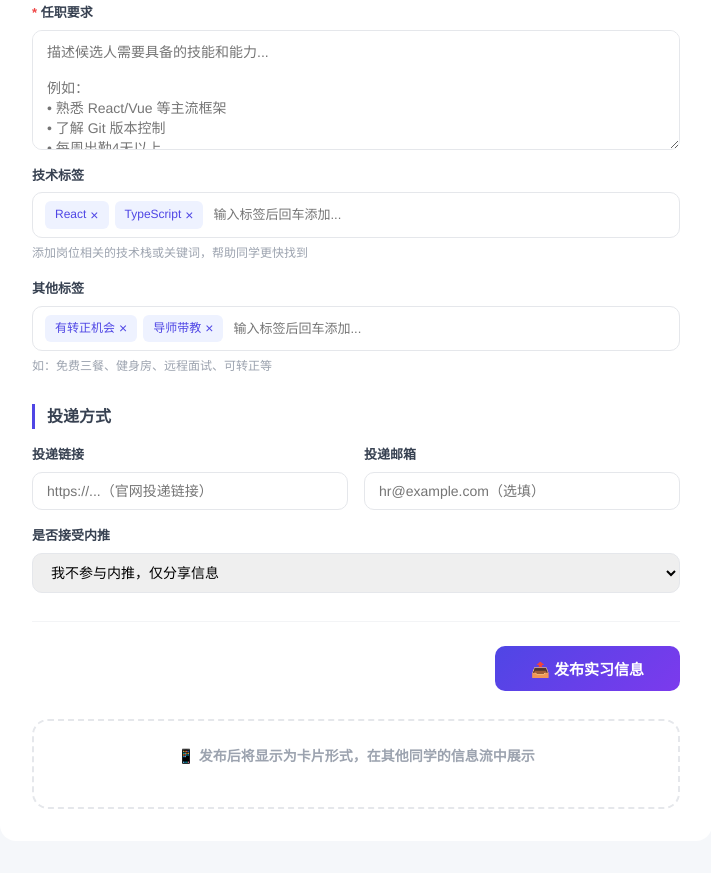
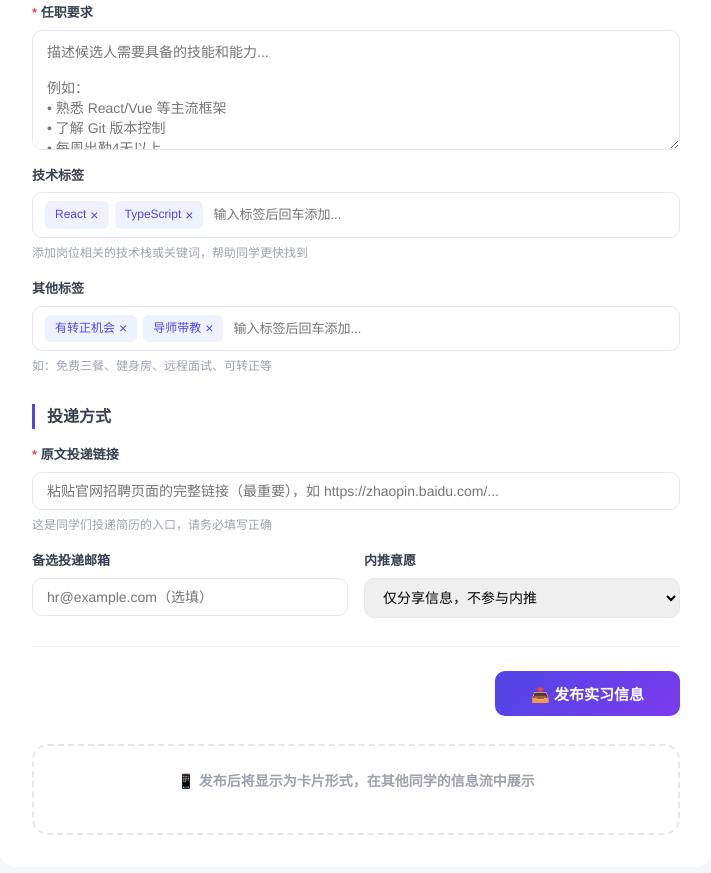
Before and after one commit to starrequiem/internship-platform, a plain HTML site: page publish.html in a window 1280 px wide. Shown: the part 1100-1973 px from the top of the page, without its empty margins (284-995 px from the left). Drawn offline with Linux system fonts and the light colour scheme; sample sign-in values are in the browser's storage.

Commit message:
fix: contact info section - show apply link prominently, warn when missing; make publish link field required

```diff
--- a/publish.html
+++ b/publish.html
@@ -169,22 +169,23 @@
     <!-- 投递方式 -->
     <div class="form-section">
       <h3>投递方式</h3>
+      <div class="form-row single">
+        <div class="form-group">
+          <label><span class="required">*</span> 原文投递链接</label>
+          <input type="url" id="pApplyUrl" placeholder="粘贴官网招聘页面的完整链接（最重要），如 https://zhaopin.baidu.com/...">
+          <span class="hint">这是同学们投递简历的入口，请务必填写正确</span>
+        </div>
+      </div>
       <div class="form-row">
         <div class="form-group">
-          <label>投递链接</label>
-          <input type="url" placeholder="https://...（官网投递链接）">
+          <label>备选投递邮箱</label>
+          <input type="email" id="pApplyEmail" placeholder="hr@example.com（选填）">
         </div>
         <div class="form-group">
-          <label>投递邮箱</label>
-          <input type="email" placeholder="hr@example.com（选填）">
-        </div>
-      </div>
-      <div class="form-row single">
-        <div class="form-group">
-          <label>是否接受内推</label>
-          <select>
-            <option>我不参与内推，仅分享信息</option>
-            <option>可以帮忙内推（我会联系你）</option>
+          <label>内推意愿</label>
+          <select id="pCanRefer">
+            <option value="0">仅分享信息，不参与内推</option>
+            <option value="1">可以帮忙内推</option>
           </select>
         </div>
       </div>
@@ -277,9 +278,9 @@ document.querySelector('.publish-form').addEventListener('submit', async functio
       target_grade: selects[6]?.value || '',
       description: this.querySelectorAll('textarea')[0]?.value || '',
       requirements: this.querySelectorAll('textarea')[1]?.value || '',
-      apply_url: this.querySelector('input[type="url"]')?.value || '',
-      apply_email: this.querySelector('input[type="email"]')?.value || '',
-      can_refer: (selects[7]?.value || '').includes('可以'),
+      apply_url: (document.getElementById('pApplyUrl')?.value || '').trim(),
+      apply_email: (document.getElementById('pApplyEmail')?.value || '').trim(),
+      can_refer: document.getElementById('pCanRefer')?.value === '1',
       tags: allTags
     };
 
```
Also changed, not shown: detail.html (+5 -5 lines).
